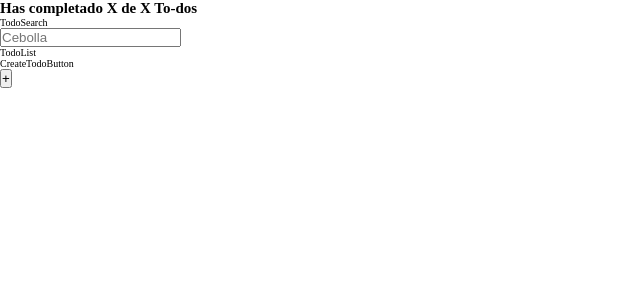
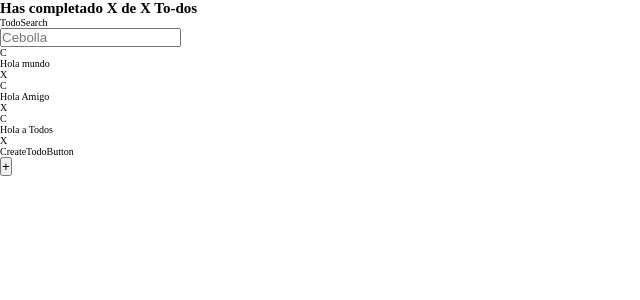
Before and after one commit to Carlos-Pretelin/To-Do-Machine-New-, a React app: page / in a window 1280 px wide. Shown: the top 300 px of the page, without its empty margins (0-640 px from the left). Built offline with nearby package versions, Linux system fonts and the light colour scheme.

Commit message:
Added a list of default todos

```diff
--- a/src/components/App.jsx
+++ b/src/components/App.jsx
@@ -30,7 +30,7 @@ const App = () => {
 
       <TodoList>
         {todos.map ( todo => (
-          <TodoItem todo={todo} key={todo.text}/>
+          <TodoItem todo={todo} key={todo.text} text={todo.text}/>
         ))}
       </TodoList>
 
--- a/src/components/TodoItem.jsx
+++ b/src/components/TodoItem.jsx
@@ -1,8 +1,13 @@
 import React from 'react'
 
-const TodoItem = () => {
+const TodoItem = (props) => {
   return (
-    <div>TodoItem</div>
+    <li>
+      <span>C</span>
+      <p>{props.text}</p>
+      <span>X</span>
+
+    </li>
   )
 }
 
--- a/src/components/TodoList.jsx
+++ b/src/components/TodoList.jsx
@@ -1,8 +1,12 @@
 import React from 'react'
 
-const TodoList = () => {
+const TodoList = ({children}) => {
   return (
-    <div>TodoList</div>
+    <section>
+      <ul>
+        {children}
+      </ul>
+    </section>
   )
 }
 
```
